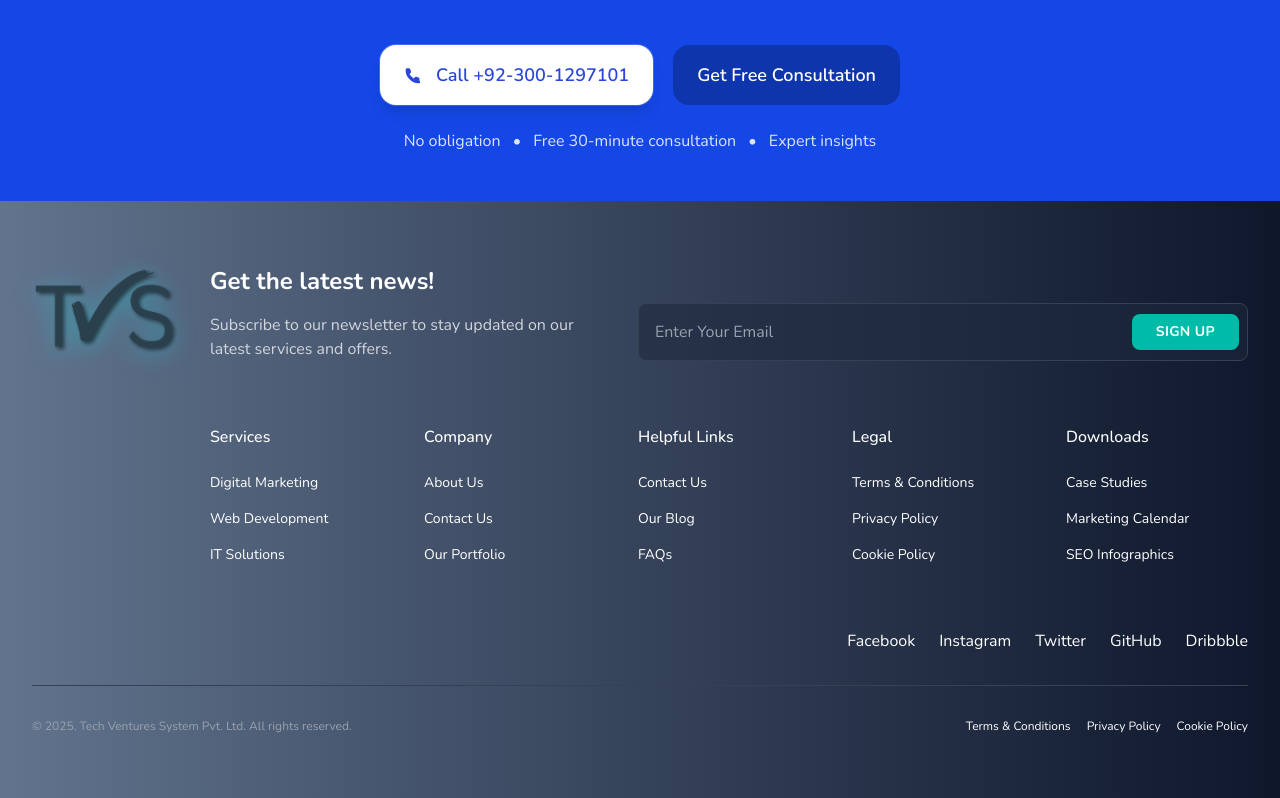
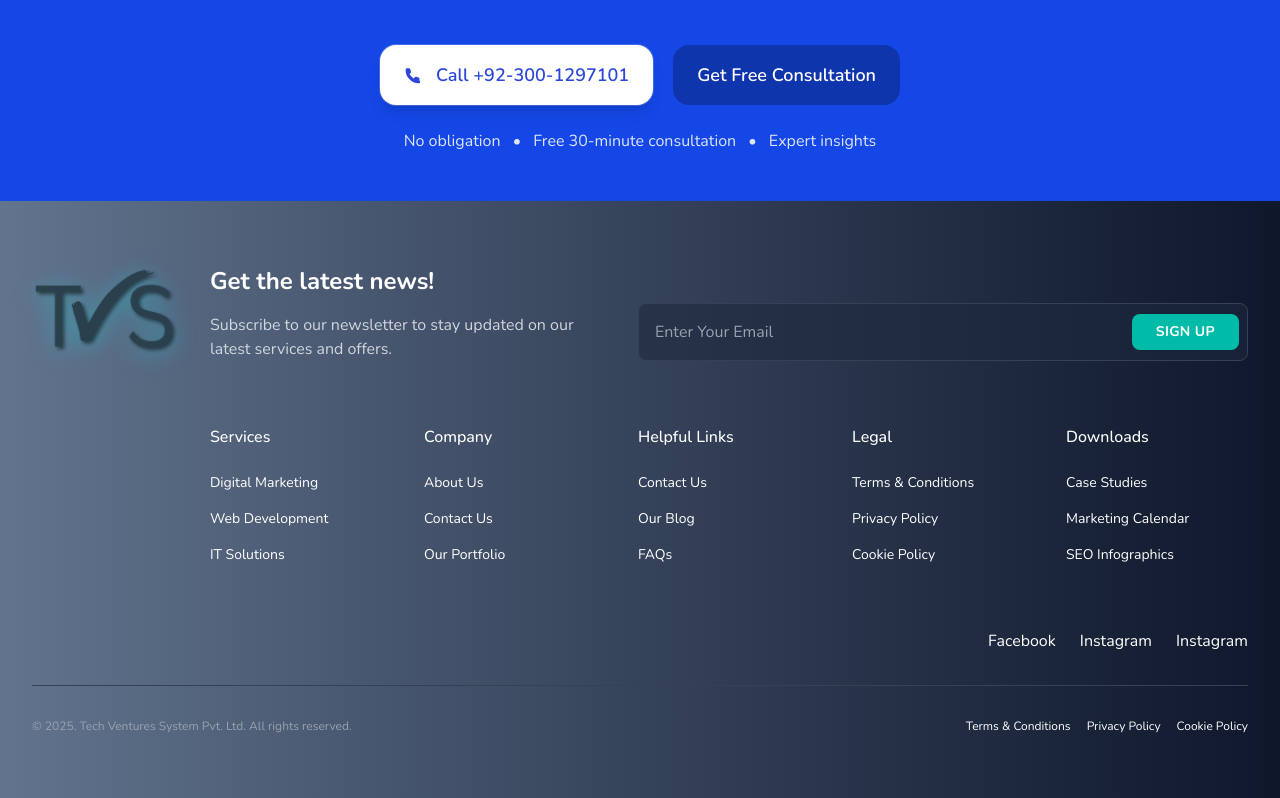
Before and after one commit to asteroidcrib729/dhs-next-web-app, a Next.js app: page / in a window 1280 px wide. Shown: the part 5890-6688 px from the top of the page. Built offline with nearby package versions, Linux system fonts and the light colour scheme.

Commit message:
Social Media Links Have Been Into The Footer.

```diff
--- a/src/components/Footer.tsx
+++ b/src/components/Footer.tsx
@@ -105,11 +105,11 @@ export default function Footer() {
 
                         {/* Socials */}
                         <ul className="col-span-2 flex flex-col md:flex-row justify-center md:justify-start gap-4 md:gap-6 lg:col-span-5 lg:justify-end">
-                            <li><Link href="/#" className="hover:text-teal-400 transition">Facebook</Link></li>
-                            <li><Link href="/#" className="hover:text-teal-400 transition">Instagram</Link></li>
-                            <li><Link href="/#" className="hover:text-teal-400 transition">Twitter</Link></li>
-                            <li><Link href="/#" className="hover:text-teal-400 transition">GitHub</Link></li>
-                            <li><Link href="/#" className="hover:text-teal-400 transition">Dribbble</Link></li>
+                            <li><Link href="https://www.facebook.com/share/16YinjskGp/?mibextid=wwXIfr" className="hover:text-teal-400 transition">Facebook</Link></li>
+                            <li><Link href="https://www.instagram.com/techventuressystem/" className="hover:text-teal-400 transition">Instagram</Link></li>
+                            <li><Link href="/https://pk.linkedin.com/company/techventuresolution" className="hover:text-teal-400 transition">Instagram</Link></li>
+                            {/* <li><Link href="/#" className="hover:text-teal-400 transition">GitHub</Link></li> */}
+                            {/* <li><Link href="/#" className="hover:text-teal-400 transition">Dribbble</Link></li> */}
                         </ul>
                     </div>
                 </div>
```
